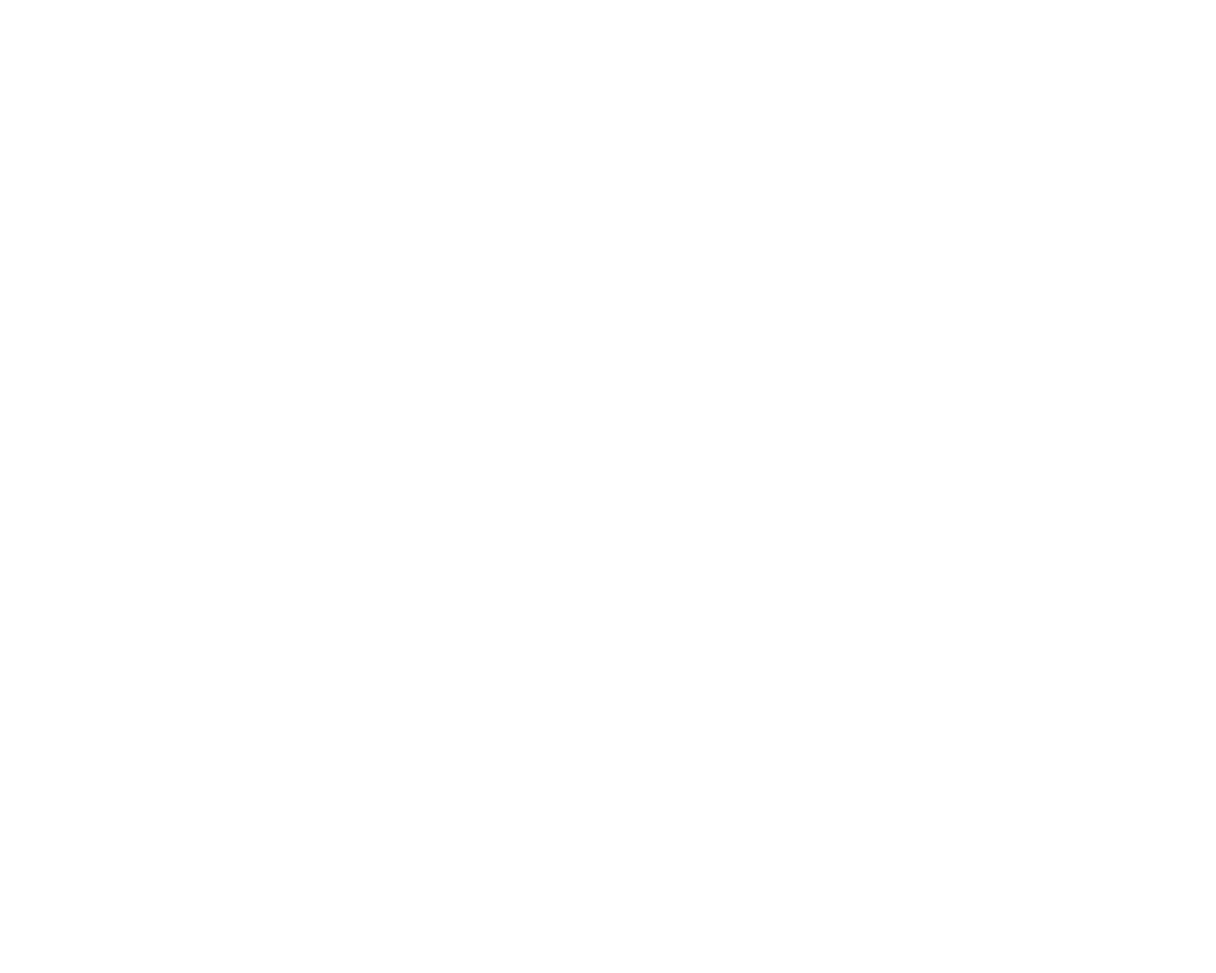
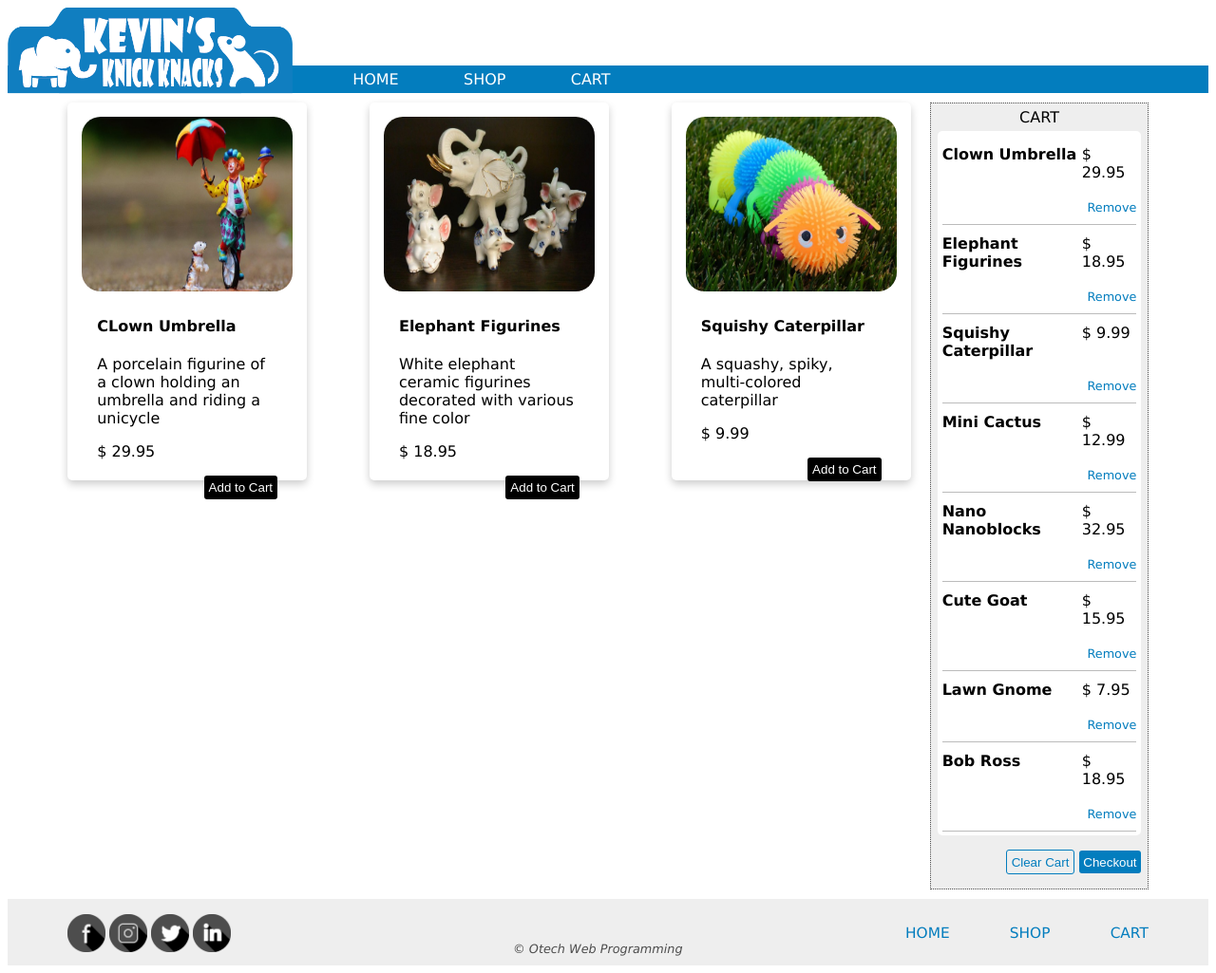
Before and after one commit to Mathofi/A2_Project_Deliverable, a plain HTML site: page shop.html in a window 1280 px wide. Shown: the whole page at 95% size. Before the commit the page ends 800 px from the top, so only its background shows below. Drawn offline with Linux system fonts and the light colour scheme.

Commit message:
Add shop.html code, edited stylesheet for shop.

```diff
--- a/shop.html
+++ b/shop.html
@@ -0,0 +1,144 @@
+<!DOCTYPE html>
+<html lang="en">
+<head>
+    <meta charset="UTF-8">
+    <meta http-equiv="X-UA-Compatible" content="IE=edge">
+    <meta name="viewport" content="width=device-width, initial-scale=1.0">
+    <title>Shop - Kevin's Knick Knacks</title>
+    <link rel="stylesheet" href="style.css">
+</head>
+<body>
+    <header>
+        <a href="index.html"><img src="images/KevinsKnickKnacksLogo_037DBE.png" alt="logo"></a>
+        <nav>
+            <div id="links">
+                <a href="index.html">HOME</a>
+                <a href="shop.html">SHOP</a>
+                <a href="cart.html">CART</a>
+            </div>
+        </nav>
+    </header>
+    <main>
+        <aside>
+            <div id="sideBarHeading">CART</div>
+            <div id="sideBarContainer">
+                <div class="tableRow">
+                    <div class="tableCell">Clown Umbrella</div>
+                    <div class="tableCell">&dollar; 29.95</div>
+                </div>
+                <div class="tableRow">
+                    <div class="tableCell borderBottom"></div>
+                    <a class="tableCell borderBottom removeLink" href="#">Remove</a>
+                </div>
+                <div class="tableRow">
+                    <div class="tableCell">Elephant Figurines</div>
+                    <div class="tableCell">&dollar; 18.95</div>
+                </div>
+                <div class="tableRow">
+                    <div class="tableCell borderBottom"></div>
+                    <a class="tableCell borderBottom removeLink" href="#">Remove</a>
+                </div>
+                <div class="tableRow">
+                    <div class="tableCell">Squishy Caterpillar</div>
+                    <div class="tableCell">&dollar; 9.99</div>
+                </div>
+                <div class="tableRow">
+                    <div class="tableCell borderBottom"></div>
+                    <a class="tableCell borderBottom removeLink" href="#">Remove</a>
+                </div>
+                <div class="tableRow">
+                    <div class="tableCell">Mini Cactus</div>
+                    <div class="tableCell">&dollar; 12.99</div>
+                </div>
+                <div class="tableRow">
+                    <div class="tableCell borderBottom"></div>
+                    <a class="tableCell borderBottom removeLink" href="#">Remove</a>
+                </div>
+                <div class="tableRow">
+                    <div class="tableCell">Nano Nanoblocks</div>
+                    <div class="tableCell">&dollar; 32.95</div>
+                </div>
+                <div class="tableRow">
+                    <div class="tableCell borderBottom"></div>
+                    <a class="tableCell borderBottom removeLink" href="#">Remove</a>
+                </div>
+                <div class="tableRow">
+                    <div class="tableCell">Cute Goat</div>
+                    <div class="tableCell">&dollar; 15.95</div>
+                </div>
+                <div class="tableRow">
+                    <div class="tableCell borderBottom"></div>
+                    <a class="tableCell borderBottom removeLink" href="#">Remove</a>
+                </div>
+                <div class="tableRow">
+                    <div class="tableCell">Lawn Gnome</div>
+                    <div class="tableCell">&dollar; 7.95</div>
+                </div>
+                <div class="tableRow">
+                    <div class="tableCell borderBottom"></div>
+                    <a class="tableCell borderBottom removeLink" href="#">Remove</a>
+                </div>
+                <div class="tableRow">
+                    <div class="tableCell">Bob Ross</div>
+                    <div class="tableCell">&dollar; 18.95</div>
+                </div>
+                <div class="tableRow">
+                    <div class="tableCell borderBottom"></div>
+                    <a class="tableCell borderBottom removeLink" href="#">Remove</a>
+                </div>
+            </div>
+            <div id="cartButtons">
+                <button id="clearCartButton">Clear Cart</button>
+                <button id="checkoutButton">Checkout</button>
+            </div>
+        </aside>
+        <div id="mainContentContainer">
+            <div id="cardContainer">
+                <div class="card" id="cardNumber1">
+                    <img src="images/shop/thumbnails/ClownUmbrella_Thumb.jpg">
+                    <div class="cardText">
+                        <h4>CLown Umbrella</h4>
+                        <p>A porcelain figurine of a clown holding an umbrella and riding a unicycle</p>
+                        <p>&dollar; 29.95</p>
+                        <button class="cartButton">Add to Cart</button>
+                    </div>
+                </div>
+                <div class="card" id="cardNumber2">
+                    <img src="images/shop/thumbnails/ElephantFigurines_Thumb.jpg">
+                    <div class="cardText">
+                        <h4>Elephant Figurines</h4>
+                        <p>White elephant ceramic figurines decorated with various fine color</p>
+                        <p>&dollar; 18.95</p>
+                        <button class="cartButton">Add to Cart</button>
+                    </div>
+                </div>
+                <div class="card" id="cardNumber3">
+                    <img src="images/shop/thumbnails/SquishyCaterpillar_Thumb.jpg">
+                    <div class="cardText">
+                        <h4>Squishy Caterpillar</h4>
+                        <p>A squashy, spiky, multi-colored caterpillar</p>
+                        <p>&dollar; 9.99</p>
+                        <button class="cartButton">Add to Cart</button>
+                    </div>
+                </div>
+            </div>
+        </div>
+    </main>
+    <footer>
+        <div id="socialMediaLinks">
+            <a href="#"><img src="images/facebook.png" alt="facebook"></a>
+            <a href="#"><img src="images/instagram.png" alt="instagram"></a>
+            <a href="#"><img src="images/twitter.png" alt="twitter"></a>
+            <a href="#"><img src="images/linkedin.png" alt="linkedin"></a>
+        </div>
+        <div id="footerNav">
+            <a href="cart.html">CART</a>
+            <a href="shop.html">SHOP</a>
+            <a href="index.html">HOME</a>
+        </div>
+        <div id="copyright">
+            &copy; Otech Web Programming
+        </div>
+    </footer>
+</body>
+</html>
--- a/style.css
+++ b/style.css
@@ -52,6 +52,7 @@ aside a {
     padding: 2%;
     border-radius: 5px;
     width: 90%;
+    display: table;
 }
 .featuredImage {
     max-width: 100%;
@@ -92,3 +93,71 @@ footer {
     font-style: italic;
     padding-top: 35px;
 }
+.tableRow {
+    display: table-row;
+}
+.tableCell {
+    display: table-cell;
+    padding: 10px 0 10px 0;
+}
+.tableCell:first-child {
+    font-weight: bold;
+}
+#cartButtons {
+    text-align: right;
+    padding: 15px 3% 0 0;
+}
+#cartButtons button {
+    background-color: #037DBE;
+    border: none;
+    border-radius: 3px;
+    color: #FFFFFF;
+    padding: 2%;
+    cursor: pointer;
+}
+#cartButtons #clearCartButton {
+    background-color: #EEEEEE;
+    border: 1px solid #037DBE;
+    color: #037DBE;
+}
+.borderBottom {
+    border-bottom: 1px solid #BBBBBB;
+}
+.removeLink {
+    text-align: right;
+    font-size: 80%;
+    color: #037DBE;
+}
+#cardContainer {
+    display: flex;
+    justify-content: space-between;
+    flex-wrap: wrap;
+}
+.card {
+    box-shadow: 0 4px 8px 0 rgba(0, 0, 0, 0.2);
+    transition: 0.3s;
+    width: 25%;
+    border-radius: 5px;
+    padding: 15px;
+    margin-bottom: 40px;
+}
+.card:hover {
+    box-shadow: 0 8px 16px 0 rgba(0, 0, 0, 0.2);
+}
+.card img {
+    border-radius: 20px;
+    width: 100%;
+    height: 50%;
+}
+.cardText {
+    padding: 2px 16px 2px 16px;
+}
+.cardText button {
+    float: right;
+    background-color: #000000;
+    color: #FFFFFF;
+    border: none;
+    padding: 5px;
+    border-radius: 3px;
+    cursor: pointer;
+}
```
